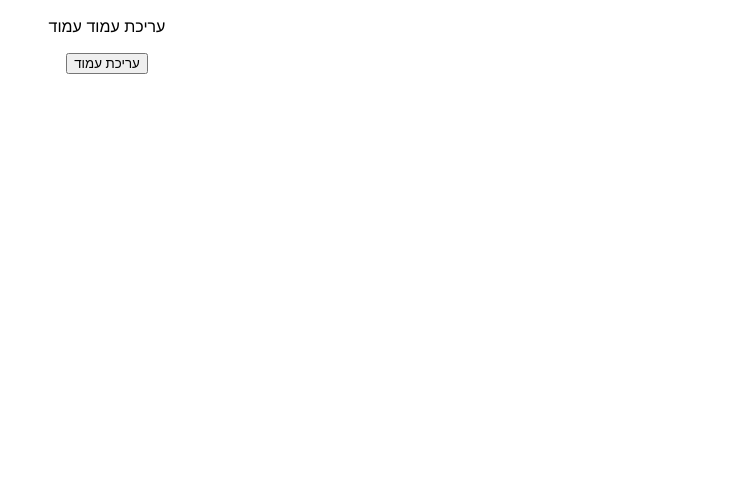
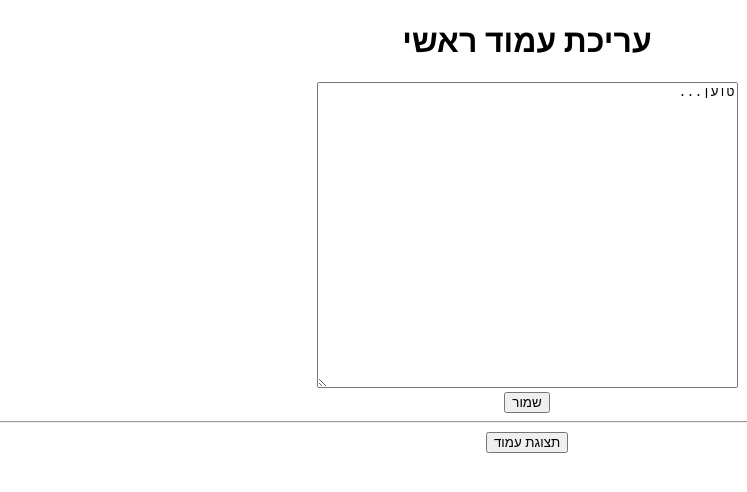
Before and after one commit to kehila-tech/demo-wiki, a React (Create React App) app in the folder webapp/: page / in a window 1280 px wide. Both pictures are taken after a click on the button "עריכת עמוד". Shown: the top 492 px of the page, without its empty margins (533-1280 px from the left). Built offline with nearby package versions, Linux system fonts and the light colour scheme; no server answers.

Commit message:
edit mode works end to end

```diff
--- a/webapp/public/index.html
+++ b/webapp/public/index.html
@@ -1,5 +1,5 @@
 <!DOCTYPE html>
-<html lang="en">
+<html lang="he" dir="rtl">
   <head>
     <meta charset="utf-8" />
     <link rel="icon" href="%PUBLIC_URL%/favicon.ico" />
@@ -9,7 +9,6 @@
       name="description"
       content="Web site created using create-react-app"
     />
-    <link rel="apple-touch-icon" href="%PUBLIC_URL%/logo192.png" />
     <!--
       manifest.json provides metadata used when your web app is installed on a
       user's mobile device or desktop. See https://developers.google.com/web/fundamentals/web-app-manifest/
--- a/webapp/src/App.css
+++ b/webapp/src/App.css
@@ -2,37 +2,7 @@
   text-align: center;
 }
 
-.App-logo {
-  height: 40vmin;
-  pointer-events: none;
+.edit-page button {
+  display: block;
+  margin: auto;
 }
-
-@media (prefers-reduced-motion: no-preference) {
-  .App-logo {
-    animation: App-logo-spin infinite 20s linear;
-  }
-}
-
-.App-header {
-  background-color: #282c34;
-  min-height: 100vh;
-  display: flex;
-  flex-direction: column;
-  align-items: center;
-  justify-content: center;
-  font-size: calc(10px + 2vmin);
-  color: white;
-}
-
-.App-link {
-  color: #61dafb;
-}
-
-@keyframes App-logo-spin {
-  from {
-    transform: rotate(0deg);
-  }
-  to {
-    transform: rotate(360deg);
-  }
-}
--- a/webapp/src/App.js
+++ b/webapp/src/App.js
@@ -2,33 +2,55 @@ import './App.css';
 import { useState, useEffect } from "react";
 
 function ViewPage(props) {
-  const [response, setResponse] = useState('טוען...');
-
-  useEffect(() => {
-    const async_impl = async () => {
-      const tmp_response = await fetch(
-        `/api/page/get/${encodeURIComponent(props.page)}`
-      );
-      setResponse(await tmp_response.text())
-    };
-    async_impl();
-  });
-
   return (
     <>
       <h1>{props.page}</h1>
-      <p>{response}</p>
+      <p>{props.content}</p>
     </>
   );
 }
 
 function EditPage(props) {
-  return <p>עריכת עמוד {props.page}</p>;
+  const [content, setContent] = useState(props.content);
+
+  const handleChange = (event) => {
+    setContent(event.target.value);
+  };
+
+  const publishContent = async () => {
+    await fetch(`/api/page/set/${encodeURIComponent(props.page)}`, {
+      method: "POST",
+      headers: {
+        Accept: "application/json",
+        "Content-Type": "application/json",
+      },
+      body: JSON.stringify({ content: content }),
+    });
+  };
+
+  return (
+    <div className="edit-page">
+      <h1>עריכת עמוד {props.page}</h1>
+      <textarea rows="20" cols="50" value={content} onChange={handleChange} />
+      <button onClick={publishContent}>שמור</button>
+    </div>
+  );
 }
 
 function App() {
-  const [page, setPage] = useState('עמוד');
+  const [page, setPage] = useState('ראשי');
   const [editMode, setEditMode] = useState(false);
+  const [content, setContent] = useState('טוען...');
+
+  useEffect(() => {
+    const async_impl = async () => {
+      const response = await fetch(
+        `/api/page/get/${encodeURIComponent(page)}`
+      );
+      setContent(await response.text())
+    };
+    async_impl();
+  });
 
   const toggleEditMode = () => {
     setEditMode(!editMode);
@@ -36,8 +58,15 @@ function App() {
 
   return (
     <div className="App">
-      {editMode ? <EditPage page={page} /> : <ViewPage page={page} />}
-      <button onClick={toggleEditMode}>עריכת עמוד</button>
+      {editMode ? (
+        <EditPage page={page} content={content} />
+      ) : (
+        <ViewPage page={page} content={content} />
+      )}
+      <hr />
+      <button onClick={toggleEditMode}>
+        {editMode ? "תצוגת עמוד" : "עריכת עמוד"}
+      </button>
     </div>
   );
 }
```
Also changed, not shown: webapp/public/manifest.json, 1 other file (tests, documents, lock files or other folders).
